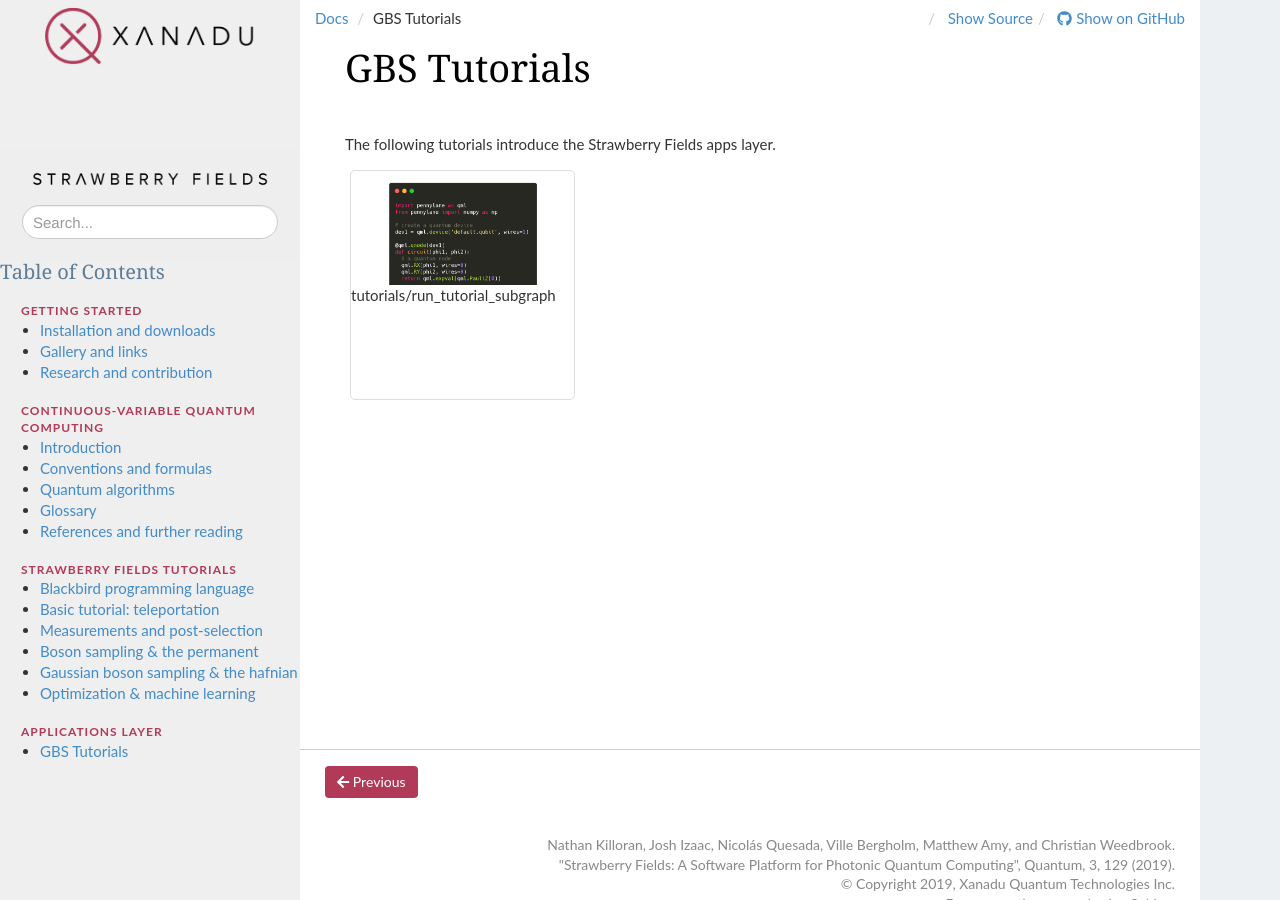
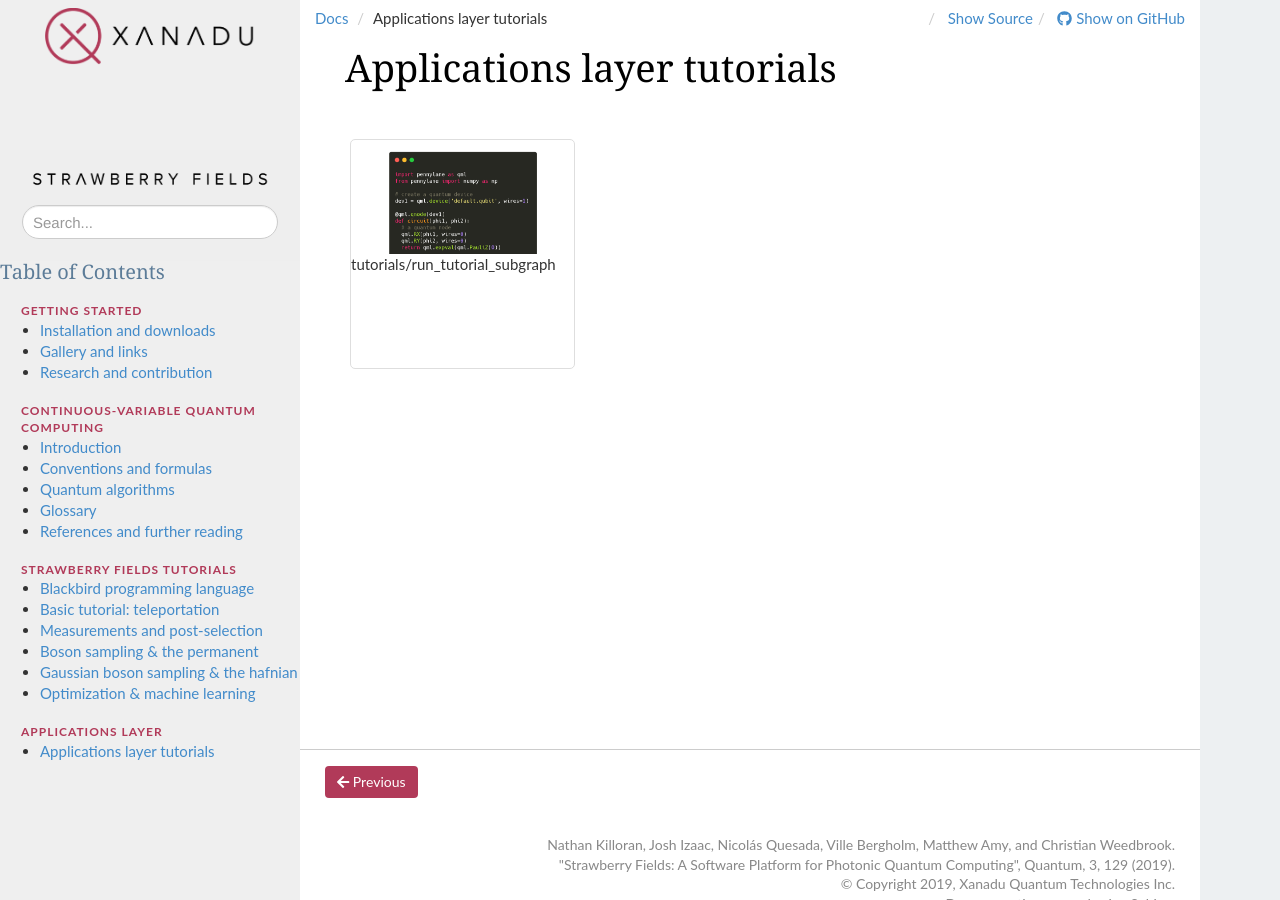
Before and after one commit to XanaduAI/strawberryfields, a Sphinx documentation site: the page built from doc/gbs_tutorials.rst, in a window 1280 px wide and 900 px high. Built offline with Sphinx 7.4.7, drawn with Linux system fonts in a browser that asks for light colours; nearby versions of some CDN libraries; library files that are not in the unit come from our copies; pages that are not in the unit, such as notebooks, are missing from menus.

Commit message:
Update gitignore

```diff
--- a/doc/gbs_tutorials.rst
+++ b/doc/gbs_tutorials.rst
@@ -1,11 +1,6 @@
-GBS Tutorials
-==============
-
-
-
-The following tutorials introduce the Strawberry Fields apps layer.
-
+Applications layer tutorials
+============================
 
 .. customgalleryitem::
-    :tooltip: Use quantum machine learning to rotate a qubit.
+    :tooltip: To be filled
     :description: :doc:`tutorials/run_tutorial_subgraph`
```
Also changed, not shown: 1 other file.
